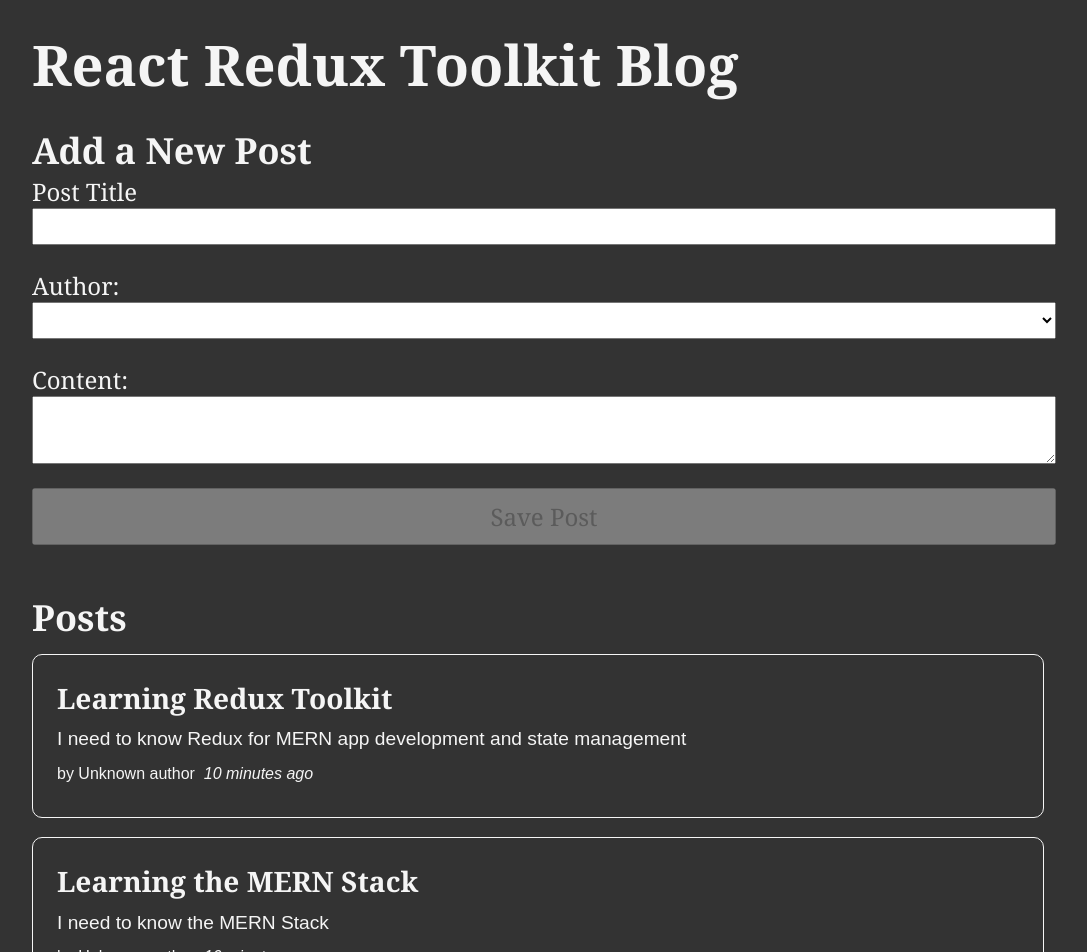
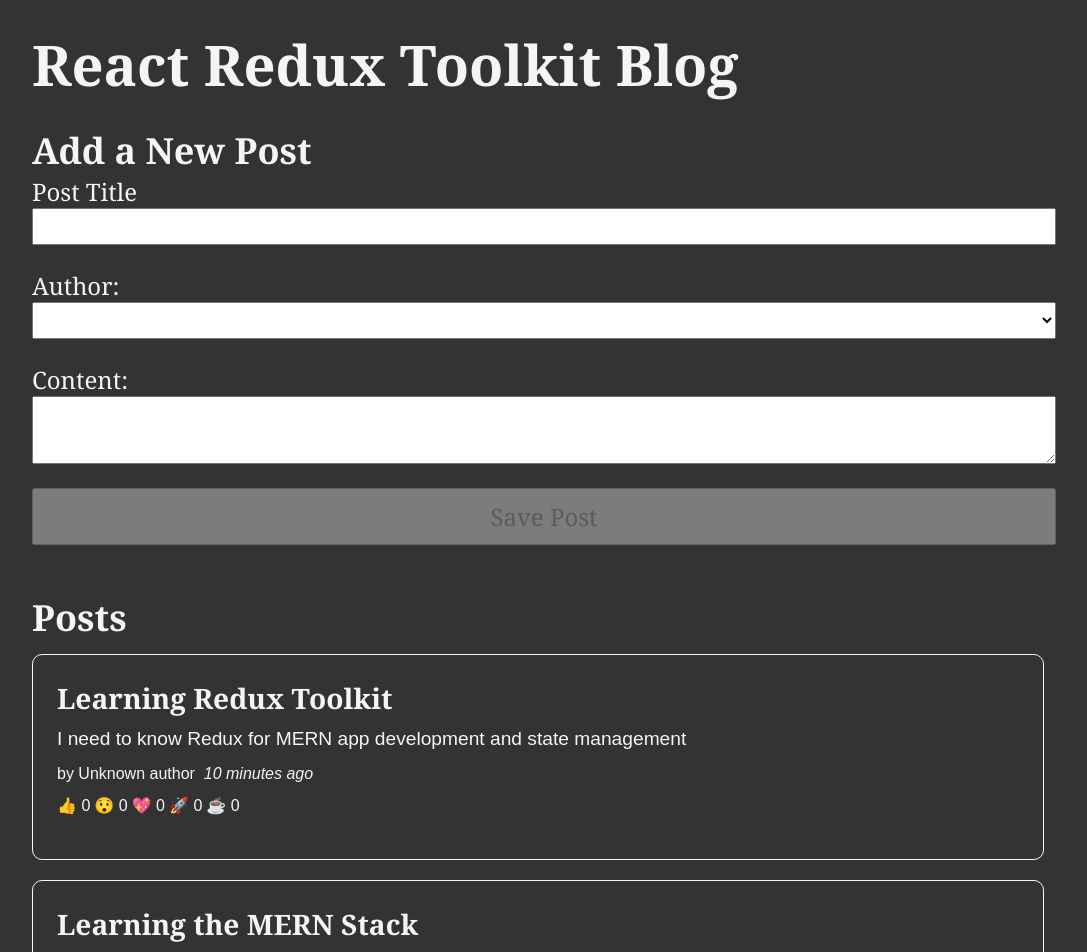
Before and after one commit to AmaduKamara/react-redux-toolkit-blog, a React (Create React App) app: page / in a window 1280 px wide. Shown: the top 952 px of the page, without its empty margins (96-1183 px from the left). Built offline with nearby package versions, Linux system fonts and the light colour scheme.

Commit message:
Render ReactionButtons component in PostsList component

```diff
--- a/src/features/posts/PostsList.js
+++ b/src/features/posts/PostsList.js
@@ -2,6 +2,7 @@
 import { selectAllPosts } from "./postsSlice";
 import PostAuthor from "./PostAuthor";
 import TimeAgo from "./TimeAgo";
+import ReactionButtons from "./ReactionButtons";
 
 const PostsList = () => {
   const posts = useSelector(selectAllPosts);
@@ -17,6 +18,7 @@
       <p className="postCredit">
         <PostAuthor userId={post.userId} />
         <TimeAgo timestamp={post.date} />
+        <ReactionButtons post={post} />
       </p>
     </article>
   ));
```
